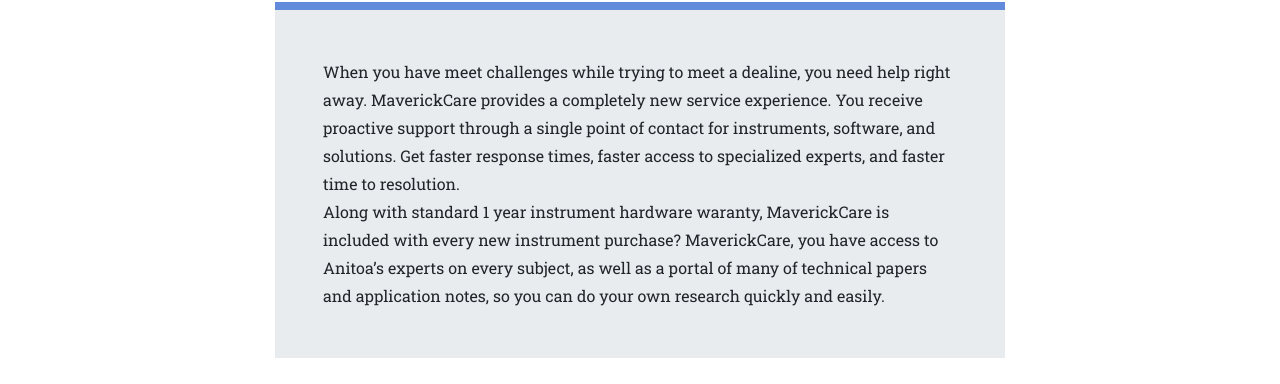
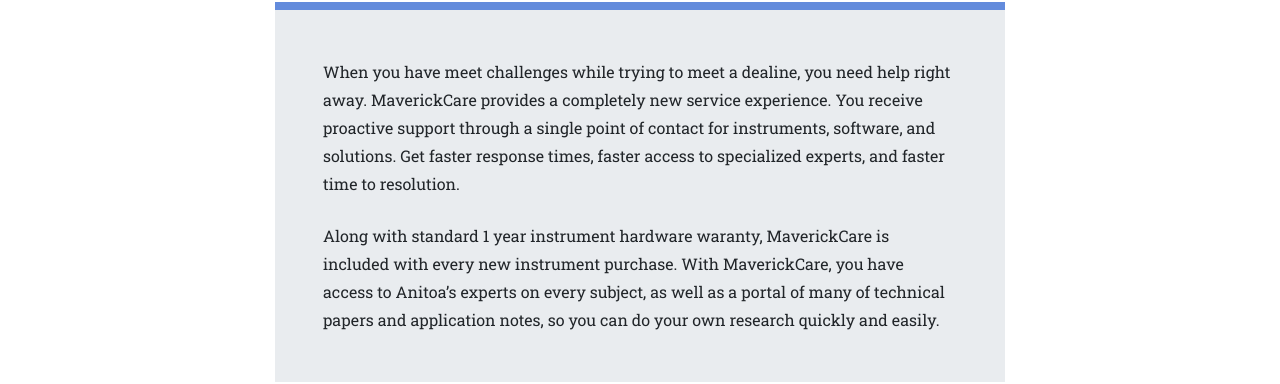
Before and after one commit to Deneb888/WebProj, a plain HTML site: page care.html in a window 1280 px wide. Shown: the part 579-963 px from the top of the page. Drawn offline with nearby package versions, Linux system fonts and the light colour scheme; a web font is replaced by a local one.

Commit message:
Update care.html

```diff
--- a/care.html
+++ b/care.html
@@ -103,8 +103,8 @@
         <div class="col-lg-8">
           <div class="p-5 bg-light border-top-primary">
             <p class="mb-0">When you have meet challenges while trying to meet a dealine, you need help right away. MaverickCare provides a completely new service experience. You receive proactive support through a single point of contact for instruments, software, and solutions. Get faster response times, faster access to specialized experts, and faster time to resolution. </p>
-
-<p class="mb-0"> Along with standard 1 year instrument hardware waranty, MaverickCare is included with every new instrument purchase? MaverickCare, you have access to Anitoa’s experts on every subject, as well as a portal of many of technical papers and application notes, so you can do your own research quickly and easily.</p>
+		<br>
+	    <p class="mb-0"> Along with standard 1 year instrument hardware waranty, MaverickCare is included with every new instrument purchase. With MaverickCare, you have access to Anitoa’s experts on every subject, as well as a portal of many of technical papers and application notes, so you can do your own research quickly and easily.</p>
           </div>
         </div>
       </div>
```
